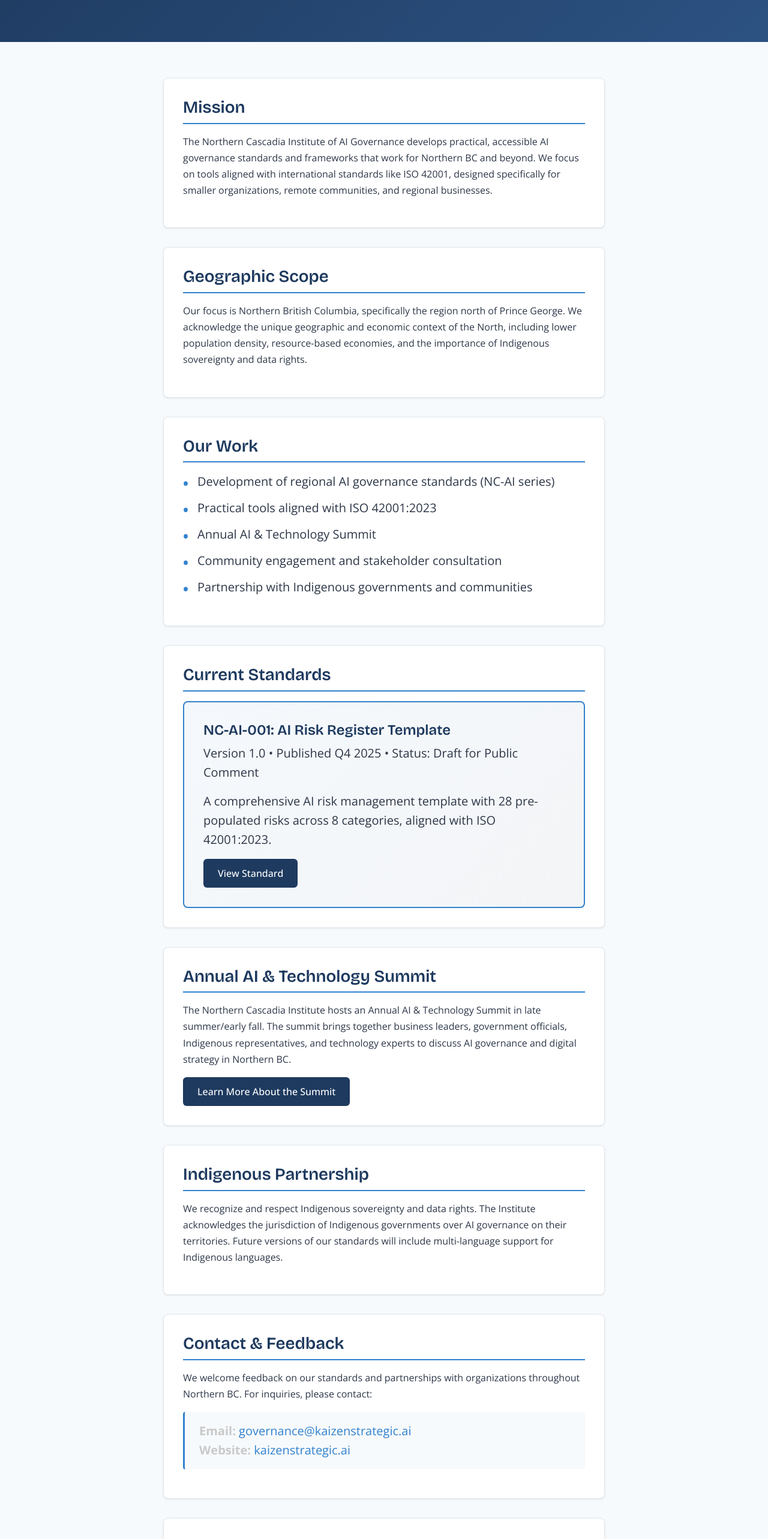
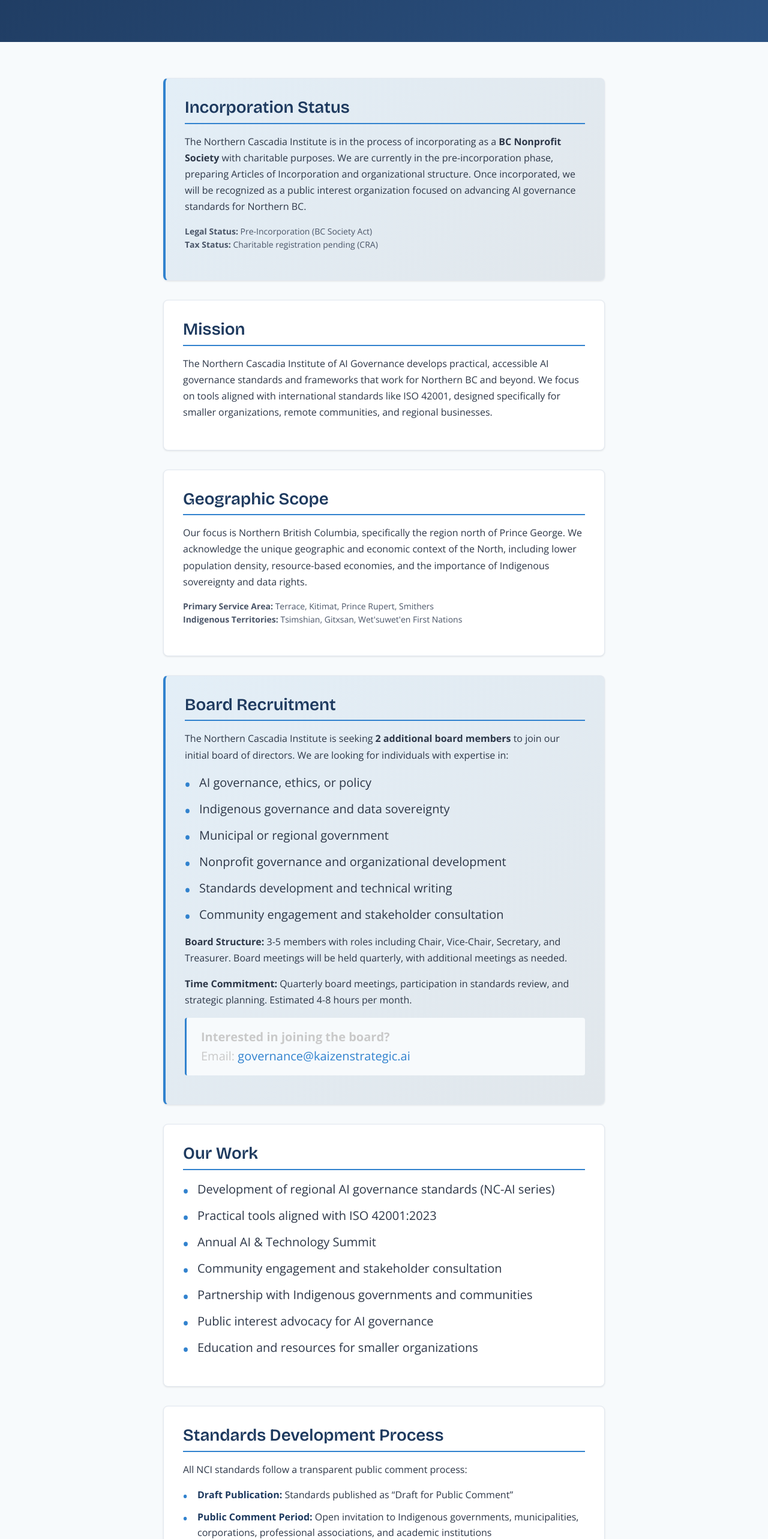
Before and after one commit to EsotericShadow/Kaizen_strategic_ai, a Next.js app: page /nci in a window 1280 px wide. Shown: the part 234-2800 px from the top of the page at 60% size. Built offline with nearby package versions, Linux system fonts and the light colour scheme.

Commit message:
Update NCI website with incorporation details, board recruitment call, and public-facing information

```diff
--- a/app/nci/page.tsx
+++ b/app/nci/page.tsx
@@ -19,6 +19,17 @@ export default function NCIPage() {
         <div className="container">
           <div className="row">
             <div className="col-lg-8 col-12 mx-auto">
+              <div className="nci-content-box nci-alert">
+                <h3 className="nci-heading">Incorporation Status</h3>
+                <p className="nci-text">
+                  The Northern Cascadia Institute is in the process of incorporating as a <strong>BC Nonprofit Society</strong> with charitable purposes. We are currently in the pre-incorporation phase, preparing Articles of Incorporation and organizational structure. Once incorporated, we will be recognized as a public interest organization focused on advancing AI governance standards for Northern BC.
+                </p>
+                <p className="nci-text-small mt-3">
+                  <strong>Legal Status:</strong> Pre-Incorporation (BC Society Act)<br />
+                  <strong>Tax Status:</strong> Charitable registration pending (CRA)
+                </p>
+              </div>
+
               <div className="nci-content-box">
                 <h3 className="nci-heading">Mission</h3>
                 <p className="nci-text">
@@ -31,6 +42,35 @@ export default function NCIPage() {
                 <p className="nci-text">
                   Our focus is Northern British Columbia, specifically the region north of Prince George. We acknowledge the unique geographic and economic context of the North, including lower population density, resource-based economies, and the importance of Indigenous sovereignty and data rights.
                 </p>
+                <p className="nci-text-small mt-2">
+                  <strong>Primary Service Area:</strong> Terrace, Kitimat, Prince Rupert, Smithers<br />
+                  <strong>Indigenous Territories:</strong> Tsimshian, Gitxsan, Wet&apos;suwet&apos;en First Nations
+                </p>
+              </div>
+
+              <div className="nci-content-box nci-alert">
+                <h3 className="nci-heading">Board Recruitment</h3>
+                <p className="nci-text">
+                  The Northern Cascadia Institute is seeking <strong>2 additional board members</strong> to join our initial board of directors. We are looking for individuals with expertise in:
+                </p>
+                <ul className="nci-list">
+                  <li>AI governance, ethics, or policy</li>
+                  <li>Indigenous governance and data sovereignty</li>
+                  <li>Municipal or regional government</li>
+                  <li>Nonprofit governance and organizational development</li>
+                  <li>Standards development and technical writing</li>
+                  <li>Community engagement and stakeholder consultation</li>
+                </ul>
+                <p className="nci-text">
+                  <strong>Board Structure:</strong> 3-5 members with roles including Chair, Vice-Chair, Secretary, and Treasurer. Board meetings will be held quarterly, with additional meetings as needed.
+                </p>
+                <p className="nci-text">
+                  <strong>Time Commitment:</strong> Quarterly board meetings, participation in standards review, and strategic planning. Estimated 4-8 hours per month.
+                </p>
+                <p className="nci-contact mt-3">
+                  <strong>Interested in joining the board?</strong><br />
+                  Email: <a href="mailto:governance@kaizenstrategic.ai">governance@kaizenstrategic.ai</a>
+                </p>
               </div>
 
               <div className="nci-content-box">
@@ -41,7 +81,26 @@ export default function NCIPage() {
                   <li>Annual AI & Technology Summit</li>
                   <li>Community engagement and stakeholder consultation</li>
                   <li>Partnership with Indigenous governments and communities</li>
+                  <li>Public interest advocacy for AI governance</li>
+                  <li>Education and resources for smaller organizations</li>
                 </ul>
+              </div>
+
+              <div className="nci-content-box">
+                <h3 className="nci-heading">Standards Development Process</h3>
+                <p className="nci-text">
+                  All NCI standards follow a transparent public comment process:
+                </p>
+                <ol className="nci-list">
+                  <li><strong>Draft Publication:</strong> Standards published as &ldquo;Draft for Public Comment&rdquo;</li>
+                  <li><strong>Public Comment Period:</strong> Open invitation to Indigenous governments, municipalities, corporations, professional associations, and academic institutions</li>
+                  <li><strong>Board Review:</strong> All comments reviewed by the board of directors</li>
+                  <li><strong>Revision:</strong> Standards updated based on stakeholder feedback</li>
+                  <li><strong>Final Publication:</strong> Published as official NCI standards</li>
+                </ol>
+                <p className="nci-text-small mt-2">
+                  This process ensures our standards reflect the needs and perspectives of Northern BC stakeholders.
+                </p>
               </div>
 
               <div className="nci-content-box">
@@ -54,6 +113,27 @@ export default function NCIPage() {
                     View Standard
                   </Link>
                 </div>
+              </div>
+
+              <div className="nci-content-box">
+                <h3 className="nci-heading">Membership</h3>
+                <p className="nci-text">
+                  The Northern Cascadia Institute operates with a <strong>stakeholder-based membership</strong> model. Membership is open to:
+                </p>
+                <ul className="nci-list">
+                  <li>Indigenous governments and communities</li>
+                  <li>Municipal governments</li>
+                  <li>Business organizations</li>
+                  <li>Professional associations</li>
+                  <li>Academic institutions</li>
+                  <li>Individual contributors</li>
+                </ul>
+                <p className="nci-text">
+                  <strong>Membership Benefits:</strong> Participation in standards development, voting on major organizational decisions, access to NCI resources and events, and public comment privileges on standards.
+                </p>
+                <p className="nci-text-small mt-2">
+                  Membership details and application process will be available upon incorporation.
+                </p>
               </div>
 
               <div className="nci-content-box">
@@ -71,23 +151,52 @@ export default function NCIPage() {
                 <p className="nci-text">
                   We recognize and respect Indigenous sovereignty and data rights. The Institute acknowledges the jurisdiction of Indigenous governments over AI governance on their territories. Future versions of our standards will include multi-language support for Indigenous languages.
                 </p>
+                <p className="nci-text-small mt-3" style={{ fontStyle: 'italic' }}>
+                  <strong>Land Acknowledgment:</strong> The Northern Cascadia Institute operates on the traditional territories of the Tsimshian, Gitxsan, and Wet&apos;suwet&apos;en First Nations.
+                </p>
               </div>
 
               <div className="nci-content-box">
-                <h3 className="nci-heading">Contact & Feedback</h3>
+                <h3 className="nci-heading">Financial Structure</h3>
                 <p className="nci-text">
-                  We welcome feedback on our standards and partnerships with organizations throughout Northern BC. For inquiries, please contact:
+                  As a nonprofit organization, the Northern Cascadia Institute operates with diversified revenue streams:
                 </p>
-                <p className="nci-contact">
-                  <strong>Email:</strong> <a href="mailto:governance@kaizenstrategic.ai">governance@kaizenstrategic.ai</a><br />
-                  <strong>Website:</strong> <Link href="/">kaizenstrategic.ai</Link>
+                <ul className="nci-list">
+                  <li>Grants and funding (public interest/public benefit)</li>
+                  <li>Event revenue (Annual Summit)</li>
+                  <li>Donations and sponsorships</li>
+                  <li>Resource licensing (optional)</li>
+                  <li>Professional services (standards consulting)</li>
+                </ul>
+                <p className="nci-text-small mt-2">
+                  All revenue supports our mission of advancing AI governance standards for Northern BC. Financial reporting will be available upon incorporation.
                 </p>
               </div>
 
               <div className="nci-content-box">
                 <h3 className="nci-heading">Relationship to Kaizen Strategic AI</h3>
                 <p className="nci-text">
-                  The Northern Cascadia Institute was initiated by Kaizen Strategic AI, a Terrace-based digital strategy consultancy. Kaizen Strategic AI operates separately as a for-profit business providing AI integration and digital strategy services. The Institute operates independently as a standards-setting organization focused on regional AI governance.
+                  The Northern Cascadia Institute was initiated by Kaizen Strategic AI, a Terrace-based digital strategy consultancy. While Kaizen Strategic AI operates separately as a for-profit business providing AI integration and digital strategy services, <strong>NCI operates independently</strong> as a standards-setting organization focused on regional AI governance.
+                </p>
+                <p className="nci-text">
+                  <strong>Key Points:</strong>
+                </p>
+                <ul className="nci-list">
+                  <li>NCI maintains separate governance, finances, and decision-making</li>
+                  <li>Kaizen Strategic AI may provide administrative support and resources</li>
+                  <li>NCI&apos;s public interest activities demonstrate Kaizen Strategic AI&apos;s commitment to responsible AI governance</li>
+                  <li>Clear separation: NCI = public interest standards; Kaizen = commercial consulting services</li>
+                </ul>
+              </div>
+
+              <div className="nci-content-box">
+                <h3 className="nci-heading">Contact & Feedback</h3>
+                <p className="nci-text">
+                  We welcome feedback on our standards, partnerships, and organizational development. For inquiries about incorporation, board positions, membership, or standards, please contact:
+                </p>
+                <p className="nci-contact">
+                  <strong>Email:</strong> <a href="mailto:governance@kaizenstrategic.ai">governance@kaizenstrategic.ai</a><br />
+                  <strong>Website:</strong> <Link href="/">kaizenstrategic.ai</Link>
                 </p>
               </div>
             </div>
```
